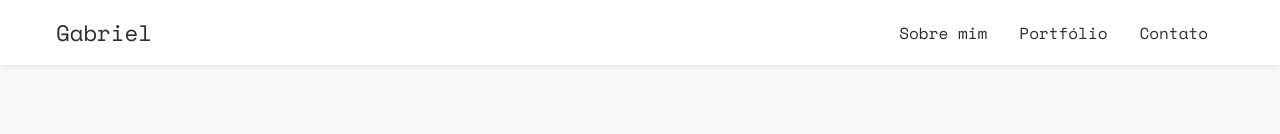
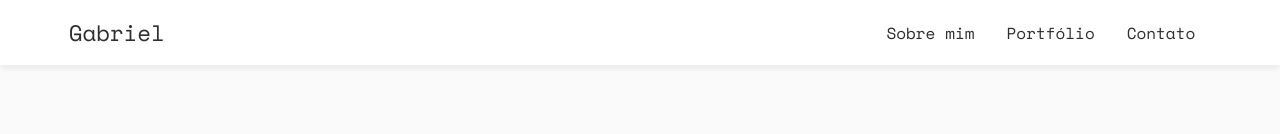
Before and after one commit to gabrielnafuzi/personal-site, a React (Create React App) app: page / in a window 1280 px wide. Shown: the top 134 px of the page. Built offline with nearby package versions, Linux system fonts and the light colour scheme; the HTML template or start-up script is replaced by a standard one.

Commit message:
add horizontal padding on header

```diff
--- a/src/components/Header/styles.js
+++ b/src/components/Header/styles.js
@@ -11,7 +11,7 @@ export const Container = styled.div`
 
 export const HeaderBlock = styled.header`
   margin: 0 auto;
-  padding: 1rem;
+  padding: 1rem 1.8rem;
   display: flex;
   align-items: center;
   justify-content: space-between;
```
